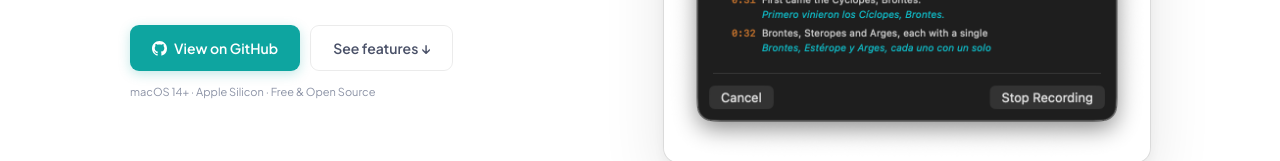
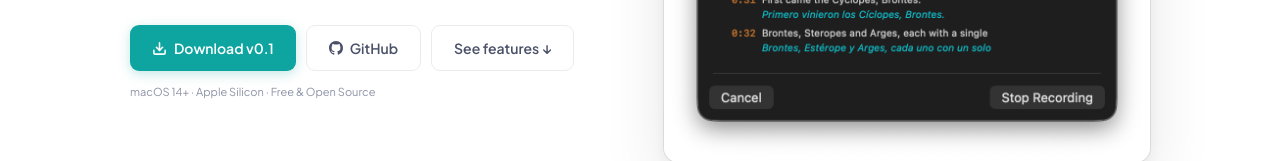
Before and after one commit to celiankk/whisperASR, a plain HTML site: page docs/index.html in a window 1280 px wide. Shown: the part 416-577 px from the top of the page. Drawn offline with Linux system fonts and the light colour scheme.

Commit message:
docs: add v0.1 download link to landing page
Co-Authored-By: Claude Sonnet 4.6 <noreply@anthropic.com>

```diff
--- a/docs/index.html
+++ b/docs/index.html
@@ -324,9 +324,13 @@
         Completely private, fully on-device.
       </p>
       <div class="hero-actions">
-        <a href="https://github.com/plateaukao/whisperASR" class="btn btn-solid">
-          <svg width="15" height="15" viewBox="0 0 16 16" fill="currentColor"><path d="M8 0C3.58 0 0 3.58 0 8c0 3.54 2.29 6.53 5.47 7.59.4.07.55-.17.55-.38 0-.19-.01-.82-.01-1.49-2.01.37-2.53-.49-2.69-.94-.09-.23-.48-.94-.82-1.13-.28-.15-.68-.52-.01-.53.63-.01 1.08.58 1.23.82.72 1.21 1.87.87 2.33.66.07-.52.28-.87.51-1.07-1.78-.2-3.64-.89-3.64-3.95 0-.87.31-1.59.82-2.15-.08-.2-.36-1.02.08-2.12 0 0 .67-.21 2.2.82.64-.18 1.32-.27 2-.27.68 0 1.36.09 2 .27 1.53-1.04 2.2-.82 2.2-.82.44 1.1.16 1.92.08 2.12.51.56.82 1.27.82 2.15 0 3.07-1.87 3.75-3.65 3.95.29.25.54.73.54 1.48 0 1.07-.01 1.93-.01 2.2 0 .21.15.46.55.38A8.013 8.013 0 0016 8c0-4.42-3.58-8-8-8z"/></svg>
-          View on GitHub
+        <a href="https://github.com/plateaukao/whisperASR/releases/download/v0.1/WhisperASR-0.1.zip" class="btn btn-solid">
+          <svg width="15" height="15" viewBox="0 0 24 24" fill="none" stroke="currentColor" stroke-width="2.5" stroke-linecap="round" stroke-linejoin="round"><path d="M21 15v4a2 2 0 0 1-2 2H5a2 2 0 0 1-2-2v-4"/><polyline points="7 10 12 15 17 10"/><line x1="12" y1="15" x2="12" y2="3"/></svg>
+          Download v0.1
+        </a>
+        <a href="https://github.com/plateaukao/whisperASR" class="btn btn-outline">
+          <svg width="14" height="14" viewBox="0 0 16 16" fill="currentColor"><path d="M8 0C3.58 0 0 3.58 0 8c0 3.54 2.29 6.53 5.47 7.59.4.07.55-.17.55-.38 0-.19-.01-.82-.01-1.49-2.01.37-2.53-.49-2.69-.94-.09-.23-.48-.94-.82-1.13-.28-.15-.68-.52-.01-.53.63-.01 1.08.58 1.23.82.72 1.21 1.87.87 2.33.66.07-.52.28-.87.51-1.07-1.78-.2-3.64-.89-3.64-3.95 0-.87.31-1.59.82-2.15-.08-.2-.36-1.02.08-2.12 0 0 .67-.21 2.2.82.64-.18 1.32-.27 2-.27.68 0 1.36.09 2 .27 1.53-1.04 2.2-.82 2.2-.82.44 1.1.16 1.92.08 2.12.51.56.82 1.27.82 2.15 0 3.07-1.87 3.75-3.65 3.95.29.25.54.73.54 1.48 0 1.07-.01 1.93-.01 2.2 0 .21.15.46.55.38A8.013 8.013 0 0016 8c0-4.42-3.58-8-8-8z"/></svg>
+          GitHub
         </a>
         <a href="#features" class="btn btn-outline">See features ↓</a>
       </div>
```
